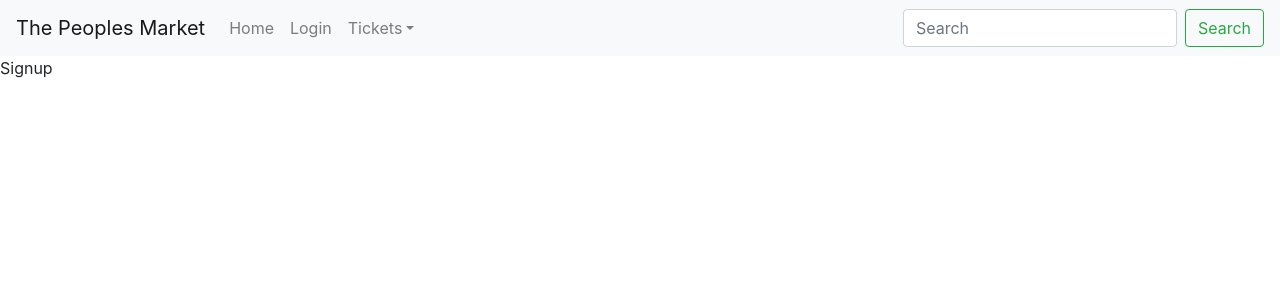
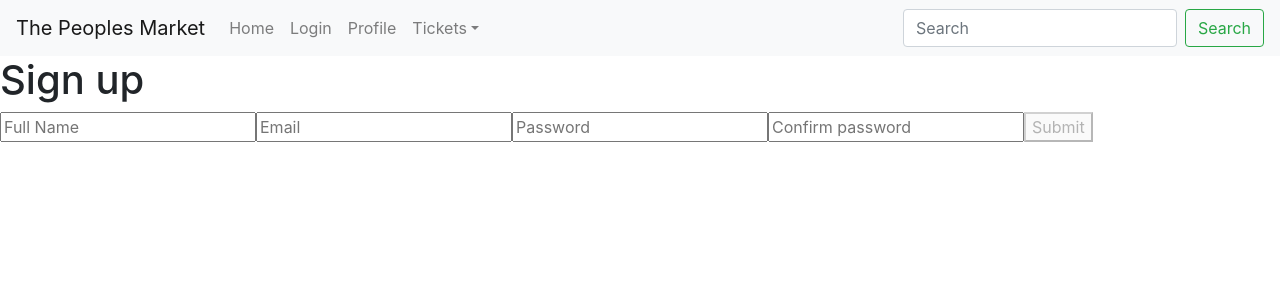
Before and after one commit to laststandjam/marketplace, a React (Create React App) app in the folder project4/: page /signup in a window 1280 px wide. Shown: the top 300 px of the page. Built offline with nearby package versions, Linux system fonts and the light colour scheme; no server answers.

Commit message:
signup function

```diff
--- a/project4/package.json
+++ b/project4/package.json
@@ -7,6 +7,8 @@
     "@testing-library/react": "^9.3.2",
     "@testing-library/user-event": "^7.1.2",
     "bootstrap": "^4.4.1",
+    "dotenv": "^8.2.0",
+    "firebase": "^7.9.1",
     "jquery": "^3.4.1",
     "popper.js": "^1.16.1",
     "react": "^16.12.0",
@@ -15,7 +17,8 @@
     "react-router": "^5.1.2",
     "react-router-bootstrap": "^0.25.0",
     "react-router-dom": "^5.1.2",
-    "react-scripts": "3.4.0"
+    "react-scripts": "3.4.0",
+    "styled-components": "^5.0.1"
   },
   "scripts": {
     "start": "react-scripts start",
--- a/project4/src/App.js
+++ b/project4/src/App.js
@@ -1,26 +1,29 @@
-import React, { useState } from "react";
-import { Route, Switch } from "react-router-dom";
+import React, {  Component , useState } from "react";
 
-import NavBar from "./componets/Navbar";
-import Home from "./componets/Home";
-import Signup from "./componets/Signup";
-import Tickets from "./componets/Tickets";
-import User from "./componets/User";
+import NavBar from "./componets/Navbar"
+import Routes from "./componets/Routes"
 
 import "./App.css";
 
-function App() {
+class App extends Component {
+  state = {
+    currentUser: {},
+    isLoggedIn: false,
+  };
+  doSetCurrentUser = currentUser => {
+    this.setState({
+      currentUser,
+      isLoggedIn: currentUser ? true: false,
+    });
+  };
+  render(){
   return (
     <div>
       <NavBar />
-      <Switch>
-        <Route exact path="/" component={Home} />
-        <Route exact path="/signup" component={Signup} />
-        <Route exact path="/tickets" component={Tickets} />
-        <Route exact path="/user" component={User} />
-      </Switch>
+      <Routes doSetCurrentUser={this.doSetCurrentUser}/>
     </div>
   );
 }
+}
 
 export default App;
--- /dev/null
+++ b/project4/src/componets/AddTicket/index.jsx
@@ -0,0 +1,10 @@
+import React from "react";
+
+
+const AddTicket =()=>{
+  return(
+  <div>AddTicket</div>
+)}
+
+
+export default AddTicket;
--- /dev/null
+++ b/project4/src/componets/Login/index.jsx
@@ -0,0 +1,66 @@
+import React, { Component } from 'react';
+import { Redirect } from 'react-router-dom';
+
+import Firebase from '../../resources/FireBase/firebase';
+
+import { PasswordForgetLink } from '../PasswordForget';
+
+class Login extends Component {
+  state = {
+    email: '',
+    password: '',
+    isAuth: false,
+  };
+
+  handleChange = e => {
+    this.setState({
+      [e.target.name]: e.target.value,
+    });
+  };
+
+  handleFormSubmit = async e => {
+    const { email, password } = this.state;
+    e.preventDefault();
+    try {
+      await Firebase.doSignInWithEmailAndPassword(email, password);
+      this.props.doSetCurrentUser({
+        email,
+      });
+      this.setState({
+        isAuth: true,
+      });
+    } catch (error) {
+      console.log(error);
+    }
+  };
+
+  render() {
+    const { email, password, isAuth } = this.state;
+    if (isAuth) {
+      return <Redirect to='/' />;
+    }
+    return (
+      <>
+        <h1>Login</h1>
+        <form onSubmit={this.handleFormSubmit}>
+          <input
+            name='email'
+            onChange={this.handleChange}
+            value={email}
+            placeholder='email'
+          />
+          <input
+            name='password'
+            onChange={this.handleChange}
+            value={password}
+            placeholder='password'
+          />
+          <button type='submit'>Login</button>
+        </form>
+        <PasswordForgetLink />
+      </>
+    );
+  }
+}
+
+export default Login;
--- a/project4/src/componets/Navbar/index.jsx
+++ b/project4/src/componets/Navbar/index.jsx
@@ -22,13 +22,21 @@ const NavBar = () => {
           <NavLink exact to="/login" className="nav-link">
             Login
           </NavLink>
+          <NavLink exact to="/user" className="nav-link">
+            Profile
+          </NavLink>
           <NavDropdown title="Tickets" id="basic-nav-dropdown">
             <NavDropdown.Item>
-            <NavLink exact to="/tickets"> Browse </NavLink>
+              <NavLink exact to="/tickets">
+                {" "}
+                Browse{" "}
+              </NavLink>
             </NavDropdown.Item>
-           <NavDropdown.Item>
-            <NavLink exact to="/add">
-              Make a Ticket</NavLink></NavDropdown.Item>
+            <NavDropdown.Item>
+              <NavLink exact to="/add">
+                Make a Ticket
+              </NavLink>
+            </NavDropdown.Item>
           </NavDropdown>
         </Nav>
         <Form inline>
--- /dev/null
+++ b/project4/src/componets/PasswordForget/index.jsx
@@ -0,0 +1,44 @@
+import React, { Component } from 'react';
+import { Link } from 'react-router-dom';
+
+import Firebase from '../../resources/FireBase/firebase';
+
+class PasswordForgetForm extends Component {
+  state = {
+    email: '',
+    error: null,
+  };
+
+  onSubmit = async e => {
+    e.preventDefault();
+    try {
+      await Firebase.doPasswordReset(this.state.email);
+    } catch (error) {
+      console.log(error);
+    }
+  };
+
+  onChange = e => this.setState({ [e.target.name]: e.target.value });
+
+  render() {
+    return (
+      <form onSubmit={this.onSubmit}>
+        <input
+          name='email'
+          value={this.state.email}
+          onChange={this.onChange}
+          placeholder='Email Address'
+        />
+        <button type='submit'>Reset My Password</button>
+      </form>
+    );
+  }
+}
+
+export const PasswordForgetLink = () => (
+  <p>
+    <Link to='/password-forget'>Forgot Password</Link>
+  </p>
+);
+
+export default PasswordForgetForm;
--- /dev/null
+++ b/project4/src/componets/Routes/index.jsx
@@ -0,0 +1,28 @@
+import React from "react";
+import { Route, Switch } from "react-router-dom";
+import { Redirect } from 'react-router-dom'
+import Home from "../Home"
+import Login from "../Login"
+import Signup from "../Signup"
+import Tickets from "../Tickets"
+import AddTicket from "../AddTicket"
+import User from "../User"
+
+export default ({ doSetCurrentUser }) => (
+  <Switch>
+    <Route exact path="/" component={Home} />
+    <Route
+      exact
+      path="/login"
+      render={() => <Login doSetCurrentUser={doSetCurrentUser} />}
+    />
+    <Route
+      exact
+      path="/signup"
+      render={() => <Signup doSetCurrentUser={doSetCurrentUser} />}
+    />
+    <Route exact path="/tickets" component={Tickets} />
+    <Route exact path="/add" component={AddTicket} />
+    <Route exact path="/user" component={User} />
+  </Switch>
+);
--- a/project4/src/componets/Signup/index.jsx
+++ b/project4/src/componets/Signup/index.jsx
@@ -1,10 +1,99 @@
-import React from "react";
-import {Navlink} from "react-router-dom"
+import React, { Component } from "react";
+import { Redirect } from "react-router-dom";
 
-const Signup =()=>{
-  return(
-  <div>Signup</div>
-)}
+import Firebase from "../../resources/FireBase/firebase";
+import { Wrapper, Form } from "./style";
 
+class SignUp extends Component {
+  state = {
+    username: "",
+    email: "",
+    passwordOne: "",
+    passwordTwo: "",
+    isAuth: false,
+    error: null
+  };
+  handleChange = e => {
+    this.setState({
+      [e.target.name]: e.target.value
+    });
+  };
+  handleFormSubmit = async e => {
+    const { email, passwordOne, username } = this.state;
+    e.preventDefault();
+    try {
+      await Firebase.doCreateUserWithEmailAndPassword(email, passwordOne);
+      this.props.doSetCurrentUser({
+        username,
+        email
+      });
+      this.setState({ isAuth: true });
+    } catch (error) {
+      this.setState({
+        error
+      });
+      setTimeout(() => {
+        this.setState({
+          error: null
+        });
+      }, 5000);
+    }
+  };
+  render() {
 
-export default Signup;
+    const {
+      username,
+      email,
+      passwordOne,
+      passwordTwo,
+      isAuth,
+      error
+    } = this.state;
+    const isInvalid =
+      passwordOne !== passwordTwo ||
+      passwordOne === "" ||
+      email === "" ||
+      username === "";
+      if (isAuth) {
+              return <Redirect to='/' />;
+            }
+            return (
+                    <Wrapper color={'dodgerblue'}>
+                      <h1>Sign up</h1>
+                      <Form onSubmit={this.handleFormSubmit}>
+                        <input
+                          placeholder='Full Name'
+                          name='username'
+                          value={username}
+                          onChange={this.handleChange}
+                        />
+                        <input
+                          placeholder='Email'
+                          name='email'
+                          value={email}
+                          onChange={this.handleChange}
+                        />
+                        <input
+                          placeholder='Password'
+                          type='password'
+                          name='passwordOne'
+                          value={passwordOne}
+                          onChange={this.handleChange}
+                        />
+                        <input
+                          placeholder='Confirm password'
+                          type='password'
+                          name='passwordTwo'
+                          value={passwordTwo}
+                          onChange={this.handleChange}
+                        />
+                        <button disabled={isInvalid} type='submit'>
+                          Submit
+                        </button>
+                      </Form>
+                      {error && <div style={{ color: 'red' }}>{error.message}</div>}
+                    </Wrapper>
+            )}
+}
+
+export default SignUp;
--- /dev/null
+++ b/project4/src/componets/Signup/style.js
@@ -0,0 +1,11 @@
+import styled from 'styled-components';
+
+export const Wrapper = styled.div`
+
+  );
+`;
+
+export const Form = styled.form`
+
+  }
+`;
--- /dev/null
+++ b/project4/src/resources/FireBase/firebase.js
@@ -0,0 +1,33 @@
+import app from 'firebase/app'
+import 'firebase/auth'
+
+const config = {
+    apiKey: process.env.REACT_APP_API_KEY,
+    authDomain: process.env.REACT_APP_AUTH_DOMAIN,
+    databaseURL: process.env.REACT_APP_DATABASE_URL,
+    projectId: process.env.REACT_APP_PROJECT_ID,
+    storageBucket: process.env.REACT_APP_STORAGE_BUCKET,
+    messagingSenderId: process.env.REACT_APP_MESSAGING_SENDER_ID,
+    appId: process.env.REACT_APP_APP_ID,
+    measurmentId:process.env.REACT_APP_MEASUREMENT_ID
+
+}
+
+class Firebase {
+    constructor() {
+      app.initializeApp(config);
+      this.auth = app.auth();
+    }
+
+    doCreateUserWithEmailAndPassword = (email, password) =>
+      this.auth.createUserWithEmailAndPassword(email, password);
+
+    doSignInWithEmailAndPassword = (email, password) =>
+      this.auth.signInWithEmailAndPassword(email, password);
+
+    doPasswordReset = email => this.auth.sendPasswordResetEmail(email);
+
+    doSignOut = () => this.auth.signOut();
+  }
+  const firebase= new Firebase()
+export default firebase;
```
Also changed, not shown: 2 other files (tests, documents, lock files or other folders).
